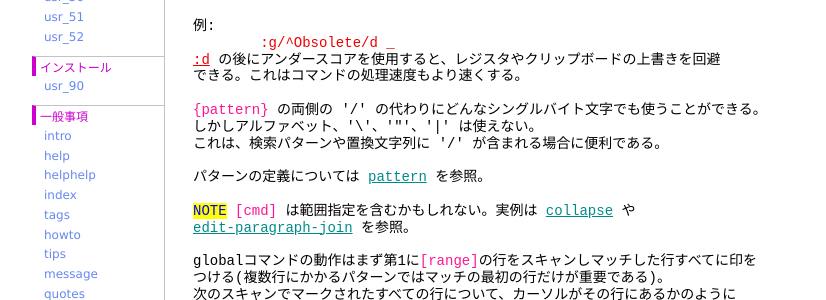
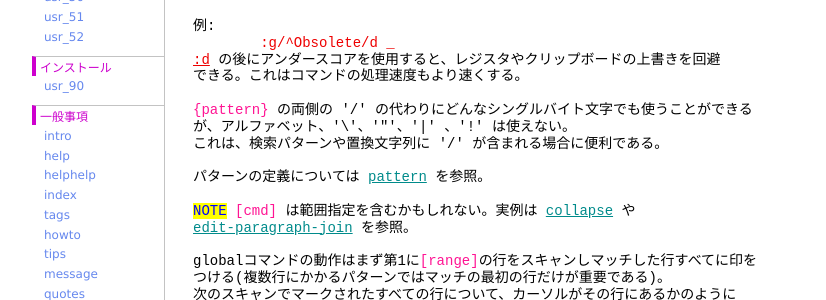
Before and after one commit to vim-jp/vimdoc-ja, a Jekyll site: the page built from repeat.html, in a window 1280 px wide and 900 px high, scrolled down 1031 px. Shown: the part 158-458 px from the top of the window, without its empty margins (208-1034 px from the left). Built offline with Jekyll 4.4.1, drawn with Linux system fonts in a browser that asks for light colours; nearby versions of some CDN libraries; comment, search, counter and statistics services are not loaded; some of the changed text lies outside the part shown.

Commit message:
Generated by GitHub workflow 5139634896
https://github.com/vim-jp/vimdoc-ja-working/actions/runs/5139634896

```diff
--- a/repeat.html
+++ b/repeat.html
@@ -3,7 +3,7 @@ layout: vimdoc
 helpname: 'repeat'
 ---
 <div id='vimCodeElement'>
-<a class="Constant" href="repeat.html" name="repeat.txt">repeat.txt</a>&nbsp;&nbsp;&nbsp;&nbsp;For&nbsp;<span class="Identifier">Vim バージョン 9.0.</span>&nbsp;&nbsp;Last change: 2023 Feb 25<br>
+<a class="Constant" href="repeat.html" name="repeat.txt">repeat.txt</a>&nbsp;&nbsp;&nbsp;&nbsp;For&nbsp;<span class="Identifier">Vim バージョン 9.0.</span>&nbsp;&nbsp;Last change: 2023 May 01<br>
 <br>
 <br>
 &nbsp;&nbsp;&nbsp;&nbsp;&nbsp;&nbsp;&nbsp;&nbsp;&nbsp;&nbsp;&nbsp;&nbsp;&nbsp;&nbsp;&nbsp;&nbsp;<span class="Identifier">VIMリファレンスマニュアル&nbsp;&nbsp;&nbsp;&nbsp;by Bram Moolenaar</span><br>
@@ -67,8 +67,8 @@ helpname: 'repeat'
 <a class="Comment" href="change.html#:d">:d</a>&nbsp;の後にアンダースコアを使用すると、レジスタやクリップボードの上書きを回避<br>
 できる。これはコマンドの処理速度もより速くする。<br>
 <br>
-<span class="Special">{pattern}</span>&nbsp;の両側の '/' の代わりにどんなシングルバイト文字でも使うことができる。<br>
-しかしアルファベット、'\'、'&quot;'、'|' は使えない。<br>
+<span class="Special">{pattern}</span>&nbsp;の両側の '/' の代わりにどんなシングルバイト文字でも使うことができる<br>
+が、アルファベット、'\'、'&quot;'、'|' 、'!' は使えない。<br>
 これは、検索パターンや置換文字列に '/' が含まれる場合に便利である。<br>
 <br>
 パターンの定義については&nbsp;<a class="Identifier" href="pattern.html#pattern">pattern</a>&nbsp;を参照。<br>
```
